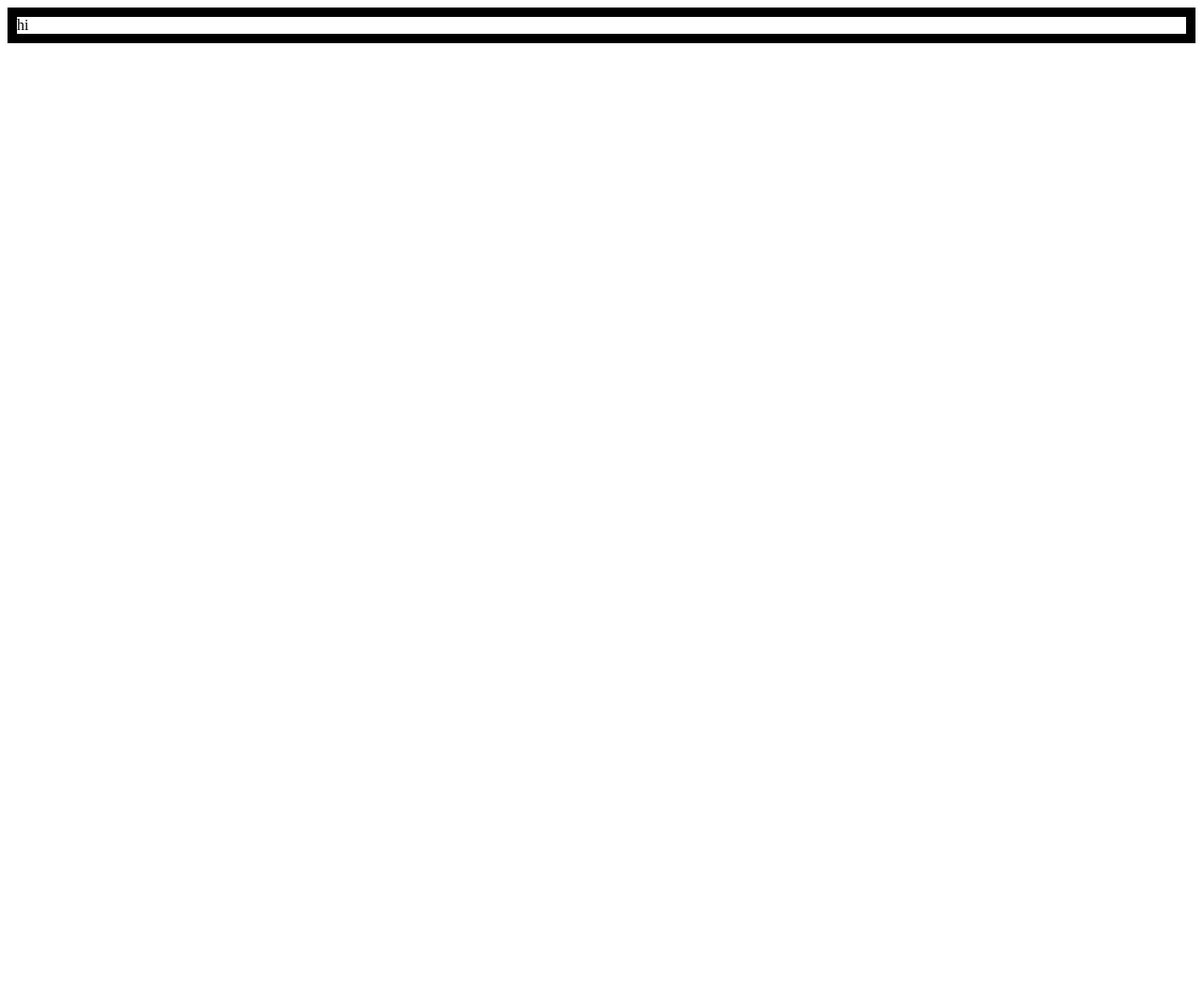
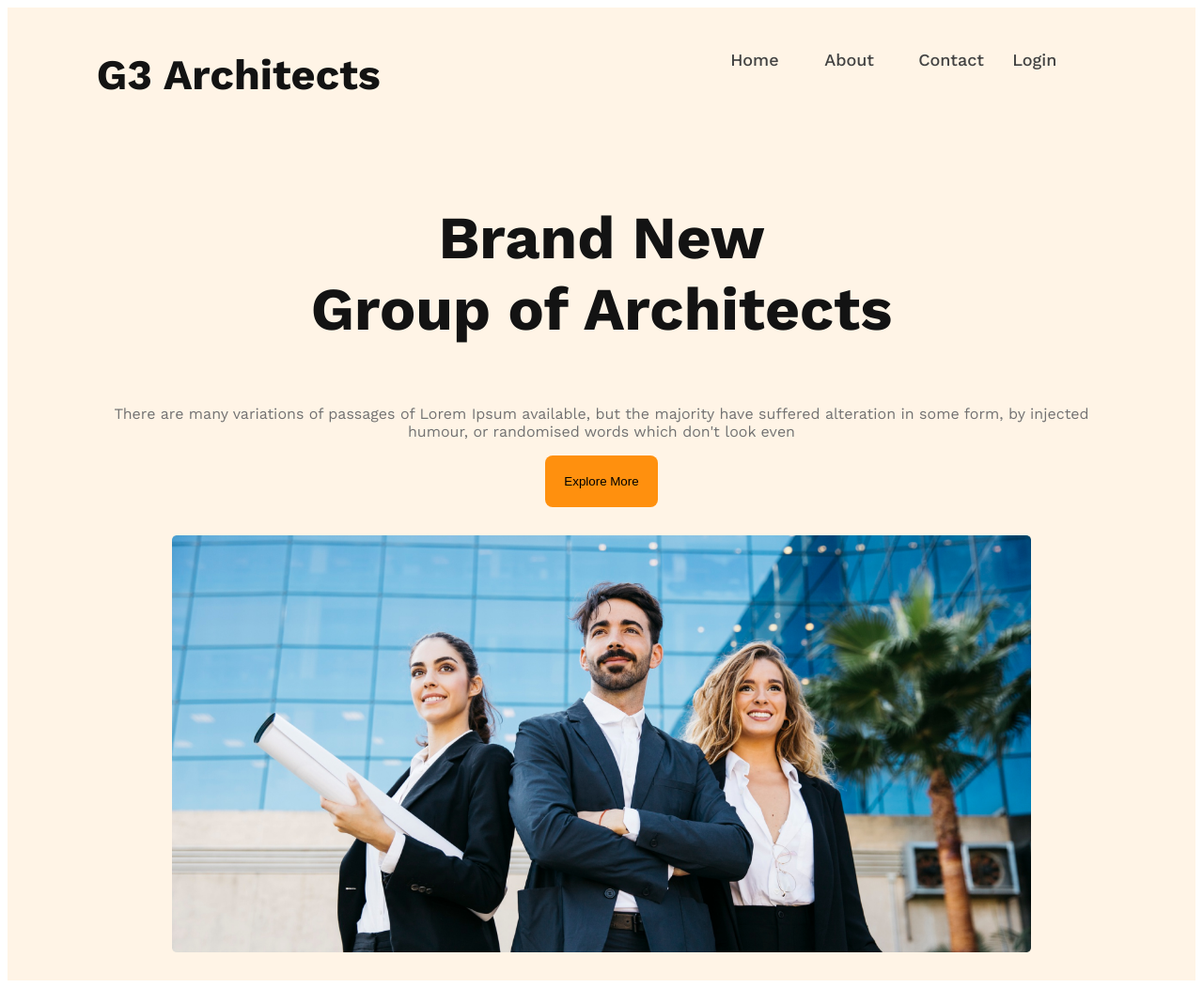
Before and after one commit to Ssiyam0123/g3-architects-project, a plain HTML site: page index.html in a window 1280 px wide. Shown: the whole page at 94% size. Before the commit the page ends 800 px from the top, so only its background shows below. Drawn offline with nearby package versions, Linux system fonts and the light colour scheme.

Commit message:
first page done

```diff
--- a/index.html
+++ b/index.html
@@ -7,6 +7,33 @@
     <link rel="stylesheet" href="styles.css">
 </head>
 <body>
-    <div class="code">hi</div>
+    <header>
+        <nav>
+            <p>G3 Architects</p>
+            <div class="nav-list">
+                <ul class="nav-names">
+                    <li class="nav-items">Home</li>
+                    <li class="nav-items">About</li>
+                    <li class="nav-items">Contact</li>
+                    <li class="nav-items"> Login</li>
+                </ul>
+            </div>
+        </nav>
+        <div class="first-page-middle">
+            <p class="heading">Brand New <br>Group of Architects
+                </p>
+            <p class="description">There are many variations of passages of Lorem Ipsum available, but the majority have suffered alteration in some form, by injected humour, or randomised words which don't look even</p>
+            <button class="btn-container">Explore More</button>
+        </div>
+        <div class="first-page-img">
+            <img class="first" src="images/banner.png" alt="">
+        </div>
+    </header>
+    <main>
+
+    </main>
+    <footer>
+
+    </footer>
 </body>
 </html>
--- a/styles.css
+++ b/styles.css
@@ -1,3 +1,84 @@
-.code{
-    border: 10px solid black;
+@import url('https://fonts.googleapis.com/css2?family=Work+Sans:ital,wght@0,100..900;1,100..900&display=swap');
+
+
+header{
+    background-color: #FFF4E6;
+
 }
+nav{
+    display: flex;
+    justify-content: space-between;
+    width: 85%;
+    margin: 0 auto;
+    color: rgb(19, 19, 19);
+font-family: Work Sans;
+font-size: 45px;
+font-weight: 700;
+}
+.nav-names{
+    display: flex;
+    list-style: none;
+    /* border: 5px solid black;     */
+    /* justify-content: space-between; */
+}
+.nav-items{
+    /* margin-right: 10px; */
+    width: 100px;
+    color: rgb(66, 66, 66);
+font-family: Work Sans;
+font-size: 18px;
+font-weight: 500;
+}
+.heading{
+    color: rgb(19, 19, 19);
+font-family: Work Sans;
+font-size: 64px;
+font-weight: 700;
+}
+.description{
+    color: rgb(114, 114, 114);
+font-family: Work Sans;
+font-size: 16px;
+font-weight: 400;
+}
+.btn-container{
+    border-radius: 8px;
+
+background: rgb(255, 144, 14);
+border: none;
+padding: 20px;
+}
+.first-page-middle{
+    width: 85%;
+    margin: 0 auto;
+    text-align: center;
+}
+.first-page-img{
+    /* border: 2px solid red; */
+    width: 85%;
+    margin: 0 auto;
+    display: flex;
+    justify-content: center;
+}
+.first{
+    width: 85%;
+    margin: 0 auto;
+    margin-top: 30px;
+    margin-bottom: 30px;
+}
+
+
+
+@media screen and (max-width: 576px) {
+    nav{
+        display: flex;
+        flex-direction: column-reverse;
+
+    }
+    .nav-names{
+        justify-content: space-around;
+    }
+    nav p{
+        text-align: center;
+    }
+}
```
Also changed, not shown: images/architect.png (added), images/banner.png (added), images/icons/customers.png (added), images/icons/email.png (added), images/icons/projects.png (added), images/icons/ribon.png (added), images/sponsors/amazon.png (added), images/sponsors/figma.png (added), images/sponsors/google.png (added), images/sponsors/spotify.png (added), images/sponsors/telerama.png (added), images/team1.png (added), images/team2.png (added), images/team3.png (added), 1 more files.
